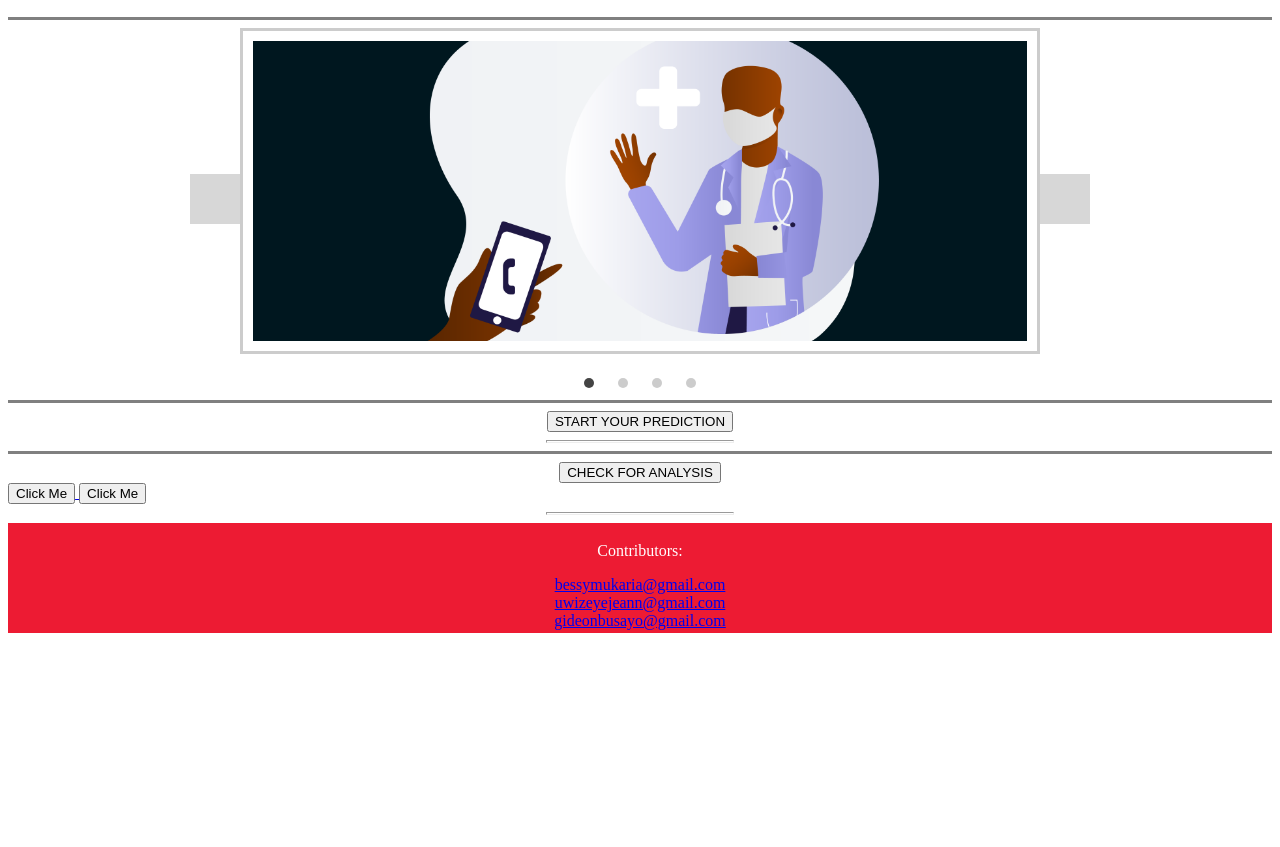
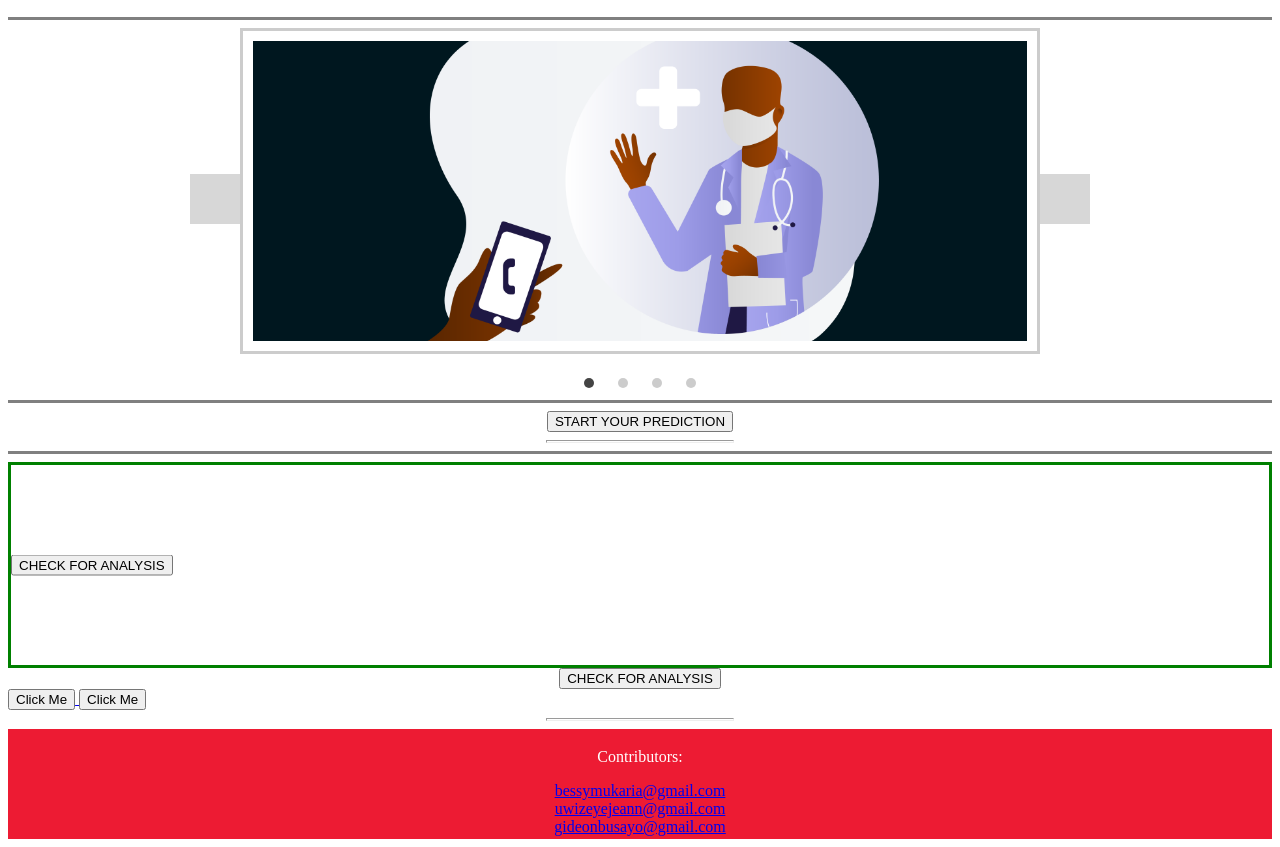
Before and after one commit to busgandy/Team-Lalibela, a Flask app: page / in a window 1280 px wide. Shown: the part 377-1224 px from the top of the page. Before the commit the page ends 1010 px from the top, so only its background shows below. Run offline with Flask 2, Linux system fonts and the light colour scheme; grey boxes are pictures that could not be loaded.

Commit message:
Update index.html

```diff
--- a/app/templates/index.html
+++ b/app/templates/index.html
@@ -142,6 +142,19 @@
 		background-color: #ED1B33;
 		color: white;
 	}
+	.container {
+  height: 200px;
+  position: relative;
+  border: 3px solid green;
+}
+
+.vertical-center {
+  margin: 0;
+  position: absolute;
+  top: 50%;
+  -ms-transform: translateY(-50%);
+  transform: translateY(-50%);
+}
 	</style>
 </head>
 
@@ -207,6 +220,14 @@
 	</form>
 <hr size="3" width="186" align="center">
 <hr size="3" noshade>
+
+	<div class="container">
+  <div class="vertical-center">
+   <a href="{{ url_for('analysis') }}">
+       <button>CHECK FOR ANALYSIS</button>
+     </a>
+  </div>
+</div>
 	<form method="POST" action = "analysis.html"  align="center">
 	  <input type="submit" value="CHECK FOR ANALYSIS" name="submit_button" >
 	</form>
```
